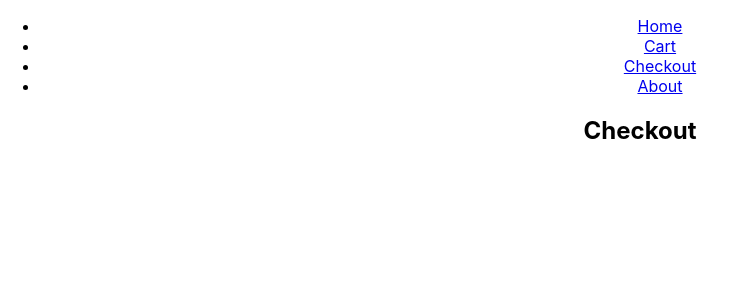
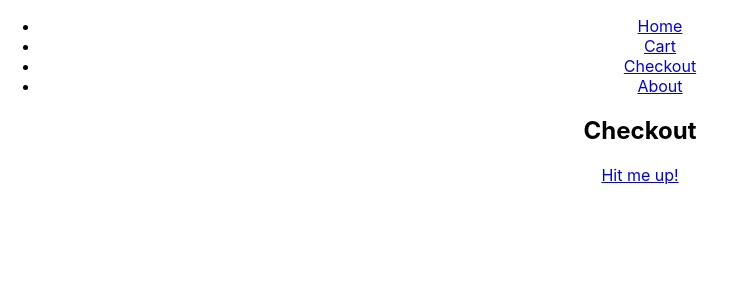
Before and after one commit to geomircean/init-funnel-track, a React (Create React App) app: page /checkout in a window 1280 px wide. Shown: the top 300 px of the page, without its empty margins (0-736 px from the left). Built offline with nearby package versions, Linux system fonts and the light colour scheme.

Commit message:
Add some buttons

```diff
--- a/src/pages/Checkout.js
+++ b/src/pages/Checkout.js
@@ -1,8 +1,12 @@
 import React from 'react';
-
+import { Link } from 'react-router-dom';
 const Checkout = () => {
-  console.log('checkout runs')
-  return (<h2>Checkout</h2>)
+  return (
+    <div>
+      <h2>Checkout</h2>
+      <Link to='/thank-you'>Hit me up!</Link>
+    </div>
+  )
 };
 
 export default Checkout;
--- a/src/pages/ThankYou.js
+++ b/src/pages/ThankYou.js
@@ -1,5 +1,13 @@
 import React from 'react'
+import { Link } from 'react-router-dom';
 
-const ThankYou = () =>  <h2>Thank You!</h2>;
+const ThankYou = (props) => {
+  return (
+    <div>
+      <h2>Thank You!</h2>
+      <Link to={'/'}>Go Back Home</Link>
+    </div>
+  )
+};
 
 export default ThankYou;
```
